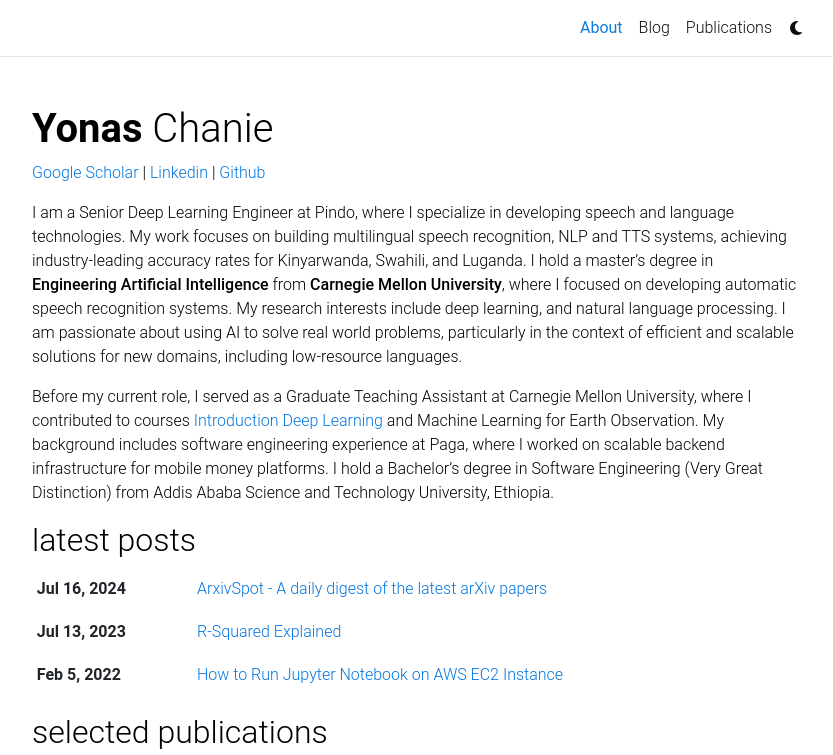
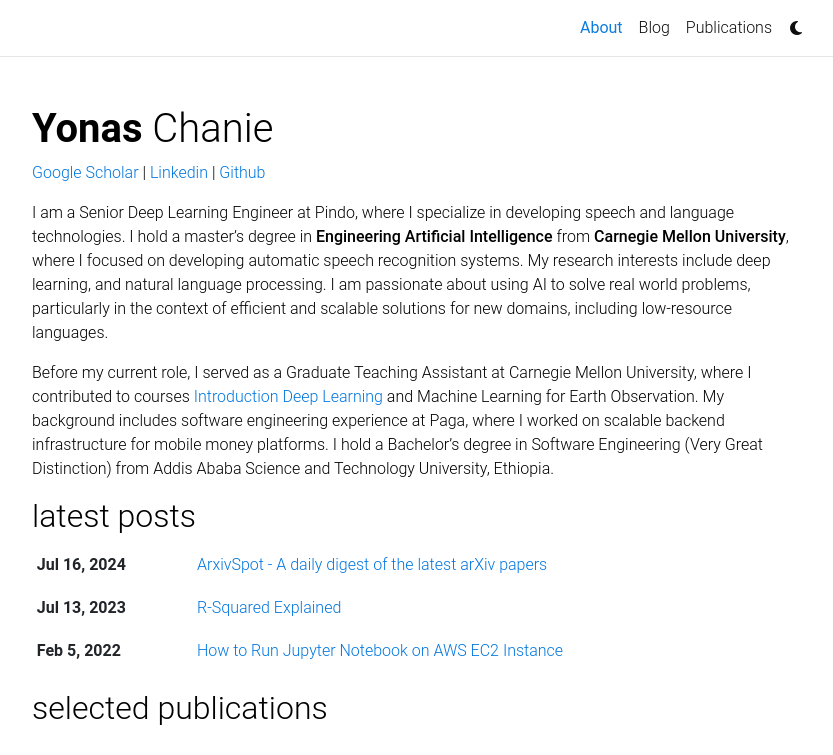
Before and after one commit to yonas-g/yonas-g.github.io, a Jekyll site: the page built from _pages/about.md, in a window 1280 px wide, cut to the strip 0-755 px from the top of the page. Shown: the whole strip, without its empty margins (223-1056 px from the left). Built offline with Jekyll 4.4.1, drawn with Linux system fonts in a browser that asks for light colours; some web fonts are replaced; comment, search, counter and statistics services are not loaded; a style sheet for code colours, icons or effects is not loaded.

Commit message:
update website

```diff
--- a/_pages/about.md
+++ b/_pages/about.md
@@ -22,7 +22,6 @@
 
 
 I am a Senior Deep Learning Engineer at Pindo, where I specialize in developing speech and language technologies.
-My work focuses on building multilingual speech recognition, NLP and TTS systems, achieving industry-leading accuracy rates for Kinyarwanda, Swahili, and Luganda.
 I hold a master's degree in __Engineering Artificial Intelligence__ from __Carnegie Mellon University__, where I focused on developing automatic speech recognition systems.
 My research interests include deep learning, and natural language processing. I am passionate about using AI to solve real world problems, particularly in the context of efficient and scalable solutions for new domains, including  low-resource languages.
 
```
